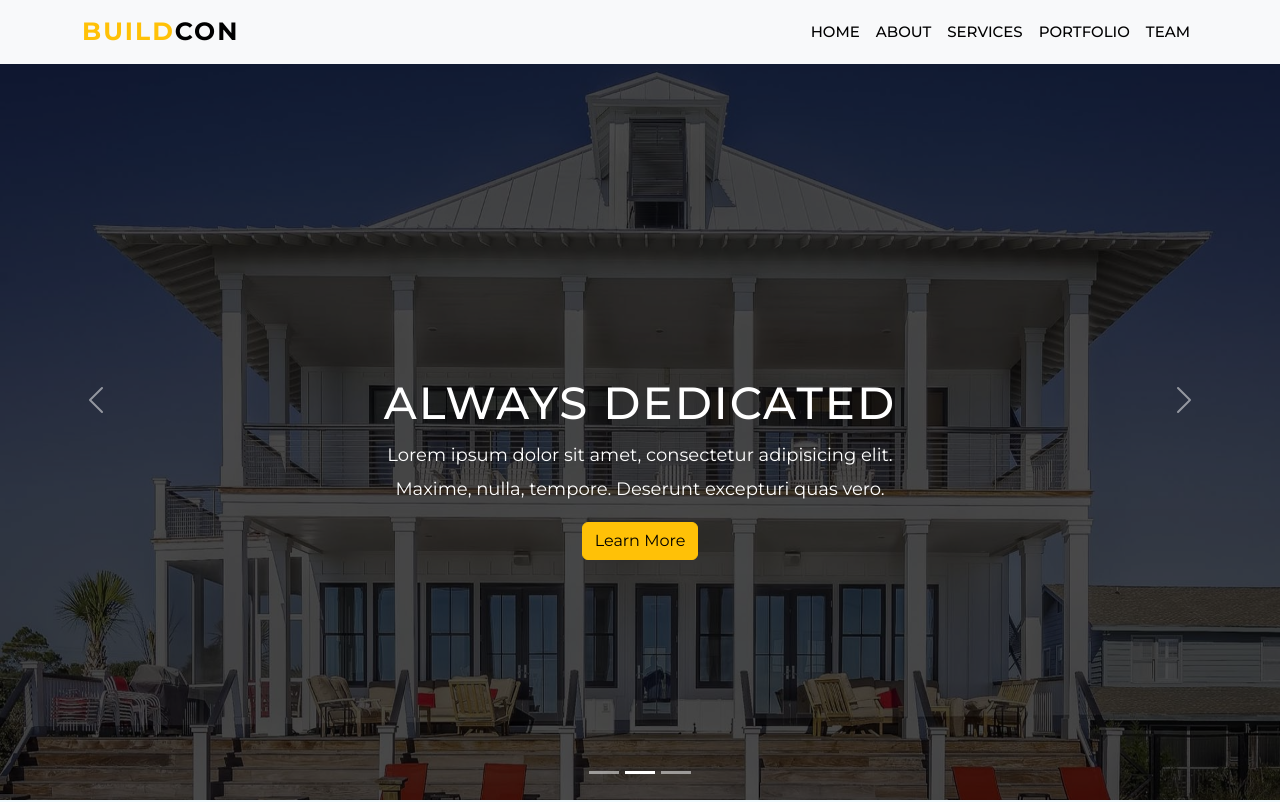
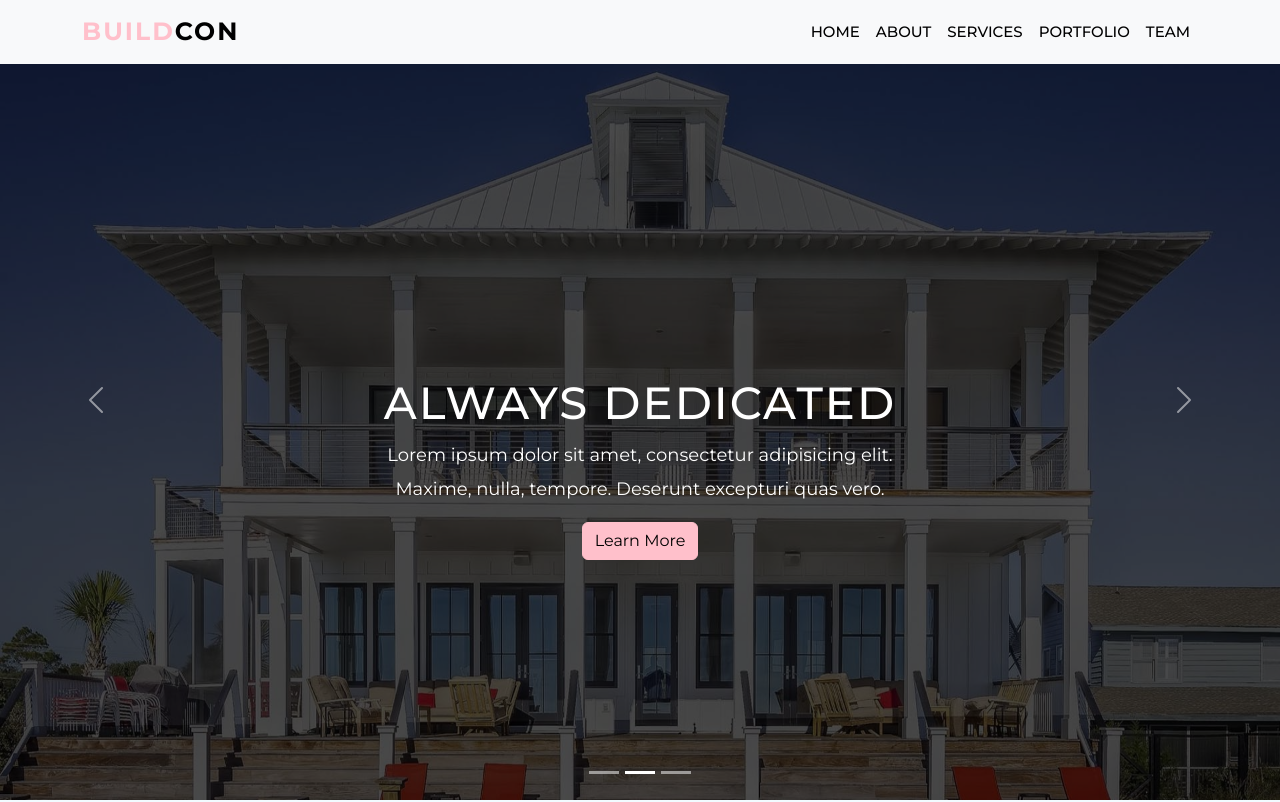
Before and after one commit to stnDinus/sass-bootstrap, a website: page index.html in a window 1280 px wide. Shown: the top 802 px of the page. Drawn offline with nearby package versions, Linux system fonts and the light colour scheme.

Commit message:
feat: step d

```diff
--- a/scss/_reset.scss
+++ b/scss/_reset.scss
@@ -1,4 +1,7 @@
 @import url("https://fonts.googleapis.com/css2?family=Montserrat:wght@400;500;700&display=swap");
+
+$warning: pink;
+
 @import "../node_modules/bootstrap/scss/bootstrap.scss";
 
 * {
```
Also changed, not shown: css/main.css, 1 other file.
